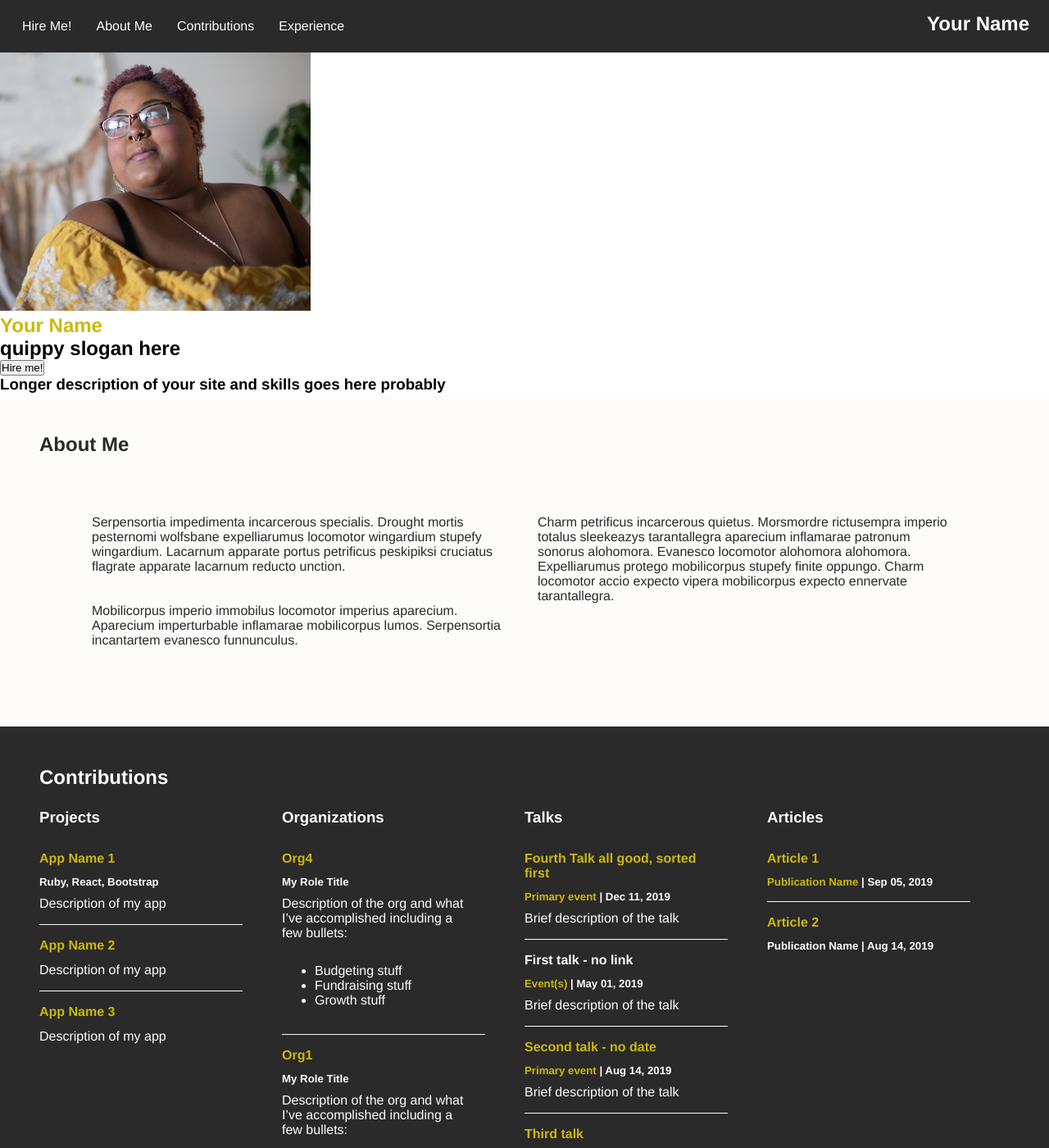
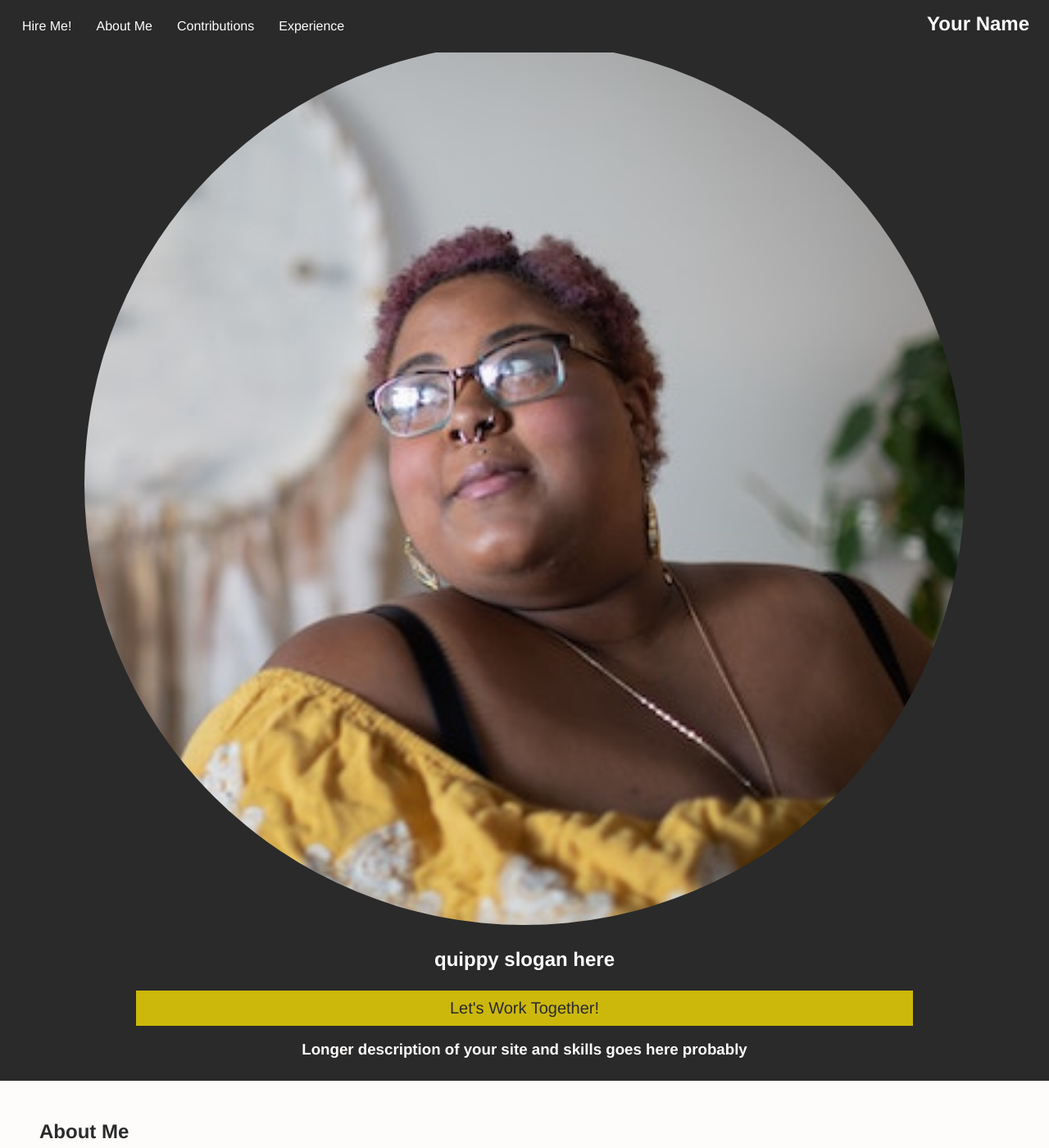
Before and after one commit to katelovescode/freelancer, a Jekyll site: the page built from index.md, in a window 1280 px wide and 1400 px high. Shown: the whole window at 82% size. Built offline with Jekyll 4.4.1, drawn with Linux system fonts in a browser that asks for light colours; nearby versions of some CDN libraries.

Commit message:
Mobile home landing view style

```diff
--- a/_includes/navigation.html
+++ b/_includes/navigation.html
@@ -18,7 +18,7 @@
       <span><i class="fas fa-times"></i></span>
     </a>
     <ul>
-      <li class="navigation-item active"><a href="#home">Hire Me!</a></li>
+      <li class="navigation-item active" id="hire-nav"><a href="#contact-modal">Hire Me!</a></li>
       {% assign sections = site.sections | sort: 'order' %}
       {% for section in sections %}
         <li class="navigation-item"><a href="#{{ section.title | slugify }}">{{ section.title }}</a></li>
--- a/_layouts/home.html
+++ b/_layouts/home.html
@@ -7,11 +7,10 @@ layout: default
 <section id="home">
   <div id="title-photo">
     <img id="photo" src="/assets/images/photo.jpg" />
-    <h1><a href="{{ site.url }}">{{ site.title }}</a></h1>
     <h2>{{ site.slogan }}</h2>
-    <button>Hire me!</button>
   </div>
   <div id="slogan">
+    <div id="hire-button"><a href="#contact-modal">Let's Work Together!</a></div>
     <h3>{{ site.description }}</h3>
   </div>
 </section>
@@ -20,11 +19,11 @@ layout: default
 {% for section in sections %}
   {% assign remainder = forloop.index | modulo: 2 %}
   {% if remainder == 0 %}
-    <section id="{{ section.title | slugify }}" class="content-section content-section-even">
+    <section id="{{ section.title | slugify }}-section" class="content-section content-section-even">
   {% else %}
-    <section id="{{ section.title | slugify }}" class="content-section content-section-odd">
+    <section id="{{ section.title | slugify }}-section" class="content-section content-section-odd">
   {% endif %}
-  <a name="{{ section.title | slugify }}"></a><h2>{{ section.title }}</h2>
+  <a class="anchor" name="{{ section.title | slugify }}"></a><h2>{{ section.title }}</h2>
   {% if section.include != null %}
     {% include {{ section.include }} %}
   {% else %}
--- a/_sass/_base.scss
+++ b/_sass/_base.scss
@@ -13,14 +13,61 @@ a {
   }
 }
 
+
 ::-webkit-scrollbar-track {
   display: none;
 }
 
+a.anchor {
+  display: block;
+  position: relative;
+  top: -4em;
+  visibility: hidden;
+}
+
 #home {
+  margin-top: 2.82em;
+  background: $secondary-color;
+  text-align: center;
+  color: $primary-color;
+  padding: .5em;
   a {
     color: $accent-color;
   }
+  h2, h3 {
+    margin: 1em 0;
+  }
+  #hire-button {
+    border: 0;
+    width: 75%;
+    background-color: $accent-color;
+    margin: 0 auto;
+    padding: .5em;
+    font-size: 1.25em;
+    a {
+      color: $secondary-color;
+    }
+  }
+  #title-photo {
+    img {
+      border-radius: 50%;
+      width: 85%;
+      height: 85%;
+    }
+  }
+  // @media (min-width: 768px) {
+  //   $title-stops: 41.75%;
+  //   $slogan-starts: calc(#{$title-stops} + 0.05%);
+  //   background-image: linear-gradient(75deg, $secondary-color 0% $title-stops, $primary-color $slogan-starts 100%);
+  //   margin-top: 4em;
+  //   display: flex;
+  //   #title-photo {
+  //     // padding:0;
+  //   }
+  //   #slogan {
+  //     width: calc(100% - #{$title-stops} - 1%);
+  //   }
+  // }
 }
 
 #footer {
--- a/assets/javascript/contactModal.js
+++ b/assets/javascript/contactModal.js
@@ -1,8 +1,19 @@
 var modal = document.getElementById("contact-modal");
+var email = document.getElementById("email");
+var hireButton = document.getElementById("hire-button");
+var hireNav = document.getElementById("hire-nav");
 var email = document.getElementById("email");
 var span = document.getElementsByClassName("close")[0];
 
 email.onclick = function() {
+  modal.style.display = "block";
+}
+
+hireButton.onclick = function() {
+  modal.style.display = "block";
+}
+
+hireNav.onclick = function() {
   modal.style.display = "block";
 }
 
```
